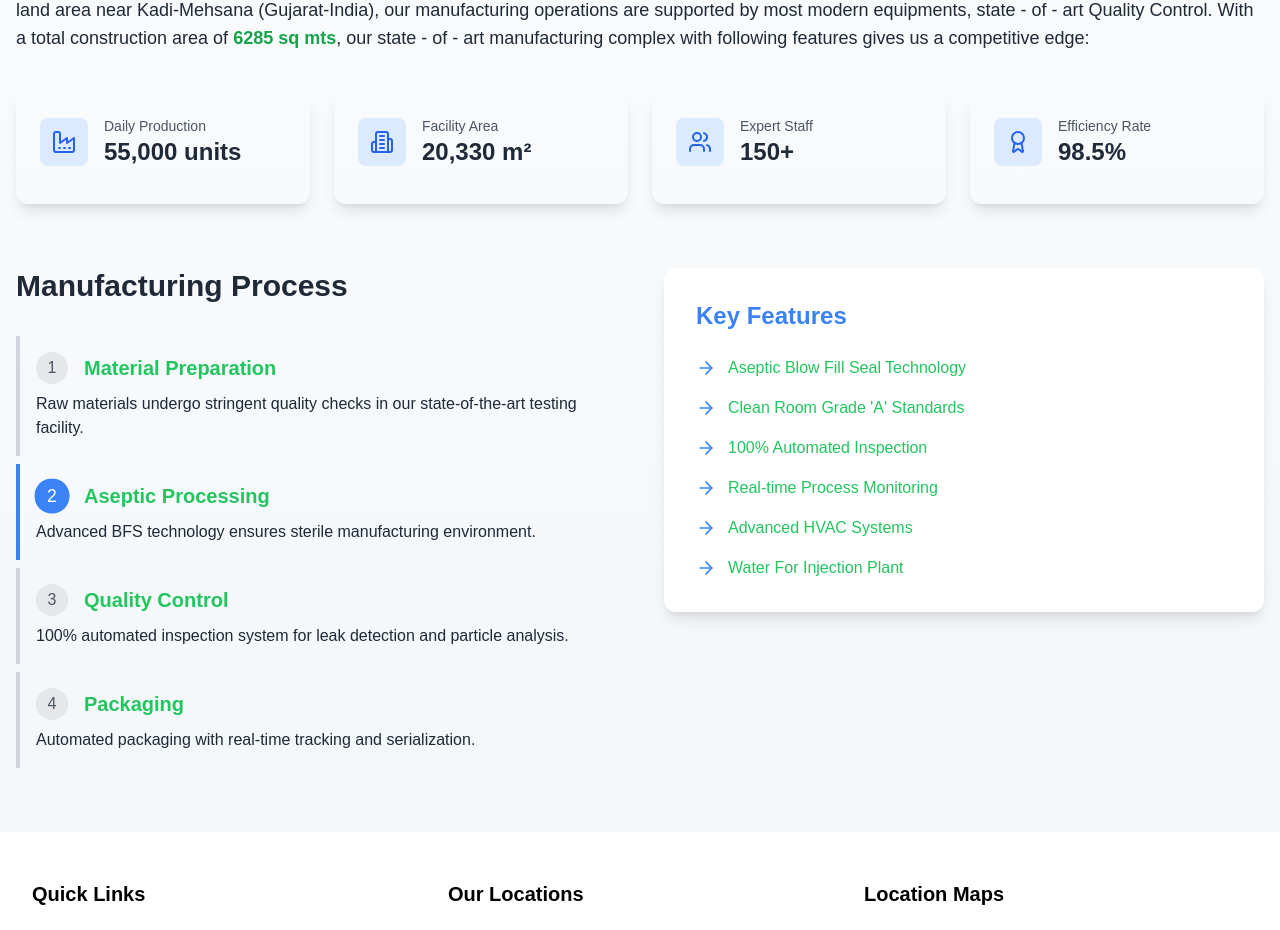
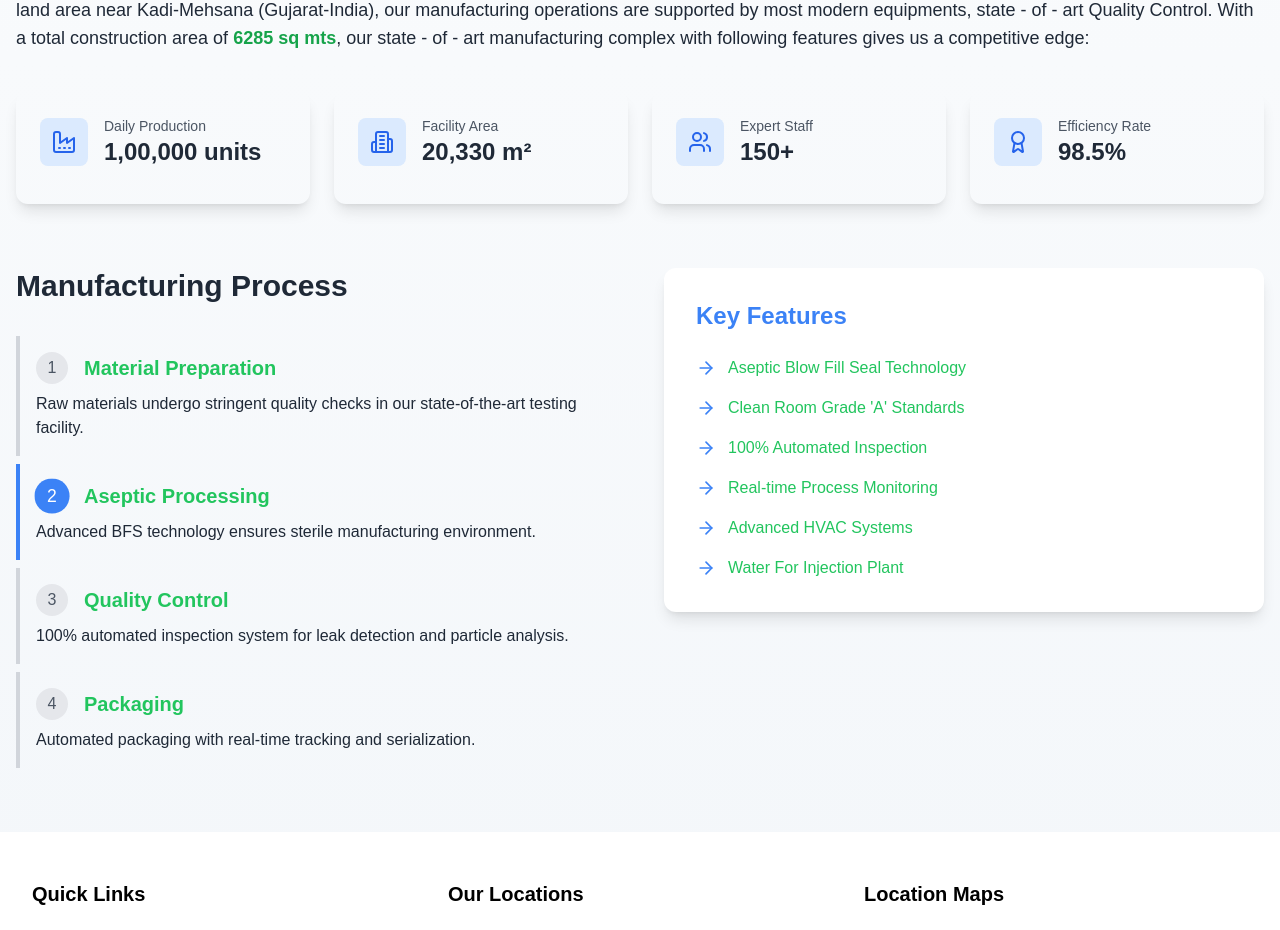
Before and after one commit to dabhivijay2478/realcade-lifesicence, a Next.js app: page /manufacturing/manufacturing-unit-1 in a window 1280 px wide. Shown: the part 1340-2270 px from the top of the page. Built offline with nearby package versions, Linux system fonts and the light colour scheme; grey boxes are pictures that could not be loaded.

Commit message:
unit mertirc chanes

```diff
--- a/app/manufacturing/manufacturing-unit-1/page.jsx
+++ b/app/manufacturing/manufacturing-unit-1/page.jsx
@@ -163,7 +163,7 @@ export default function Unit1Page() {
         {
             icon: Factory,
             label: "Daily Production",
-            value: "55,000 units",
+            value: "1,00,000 units",
             timeframe: "24/7 Operation"
         },
         {
```
